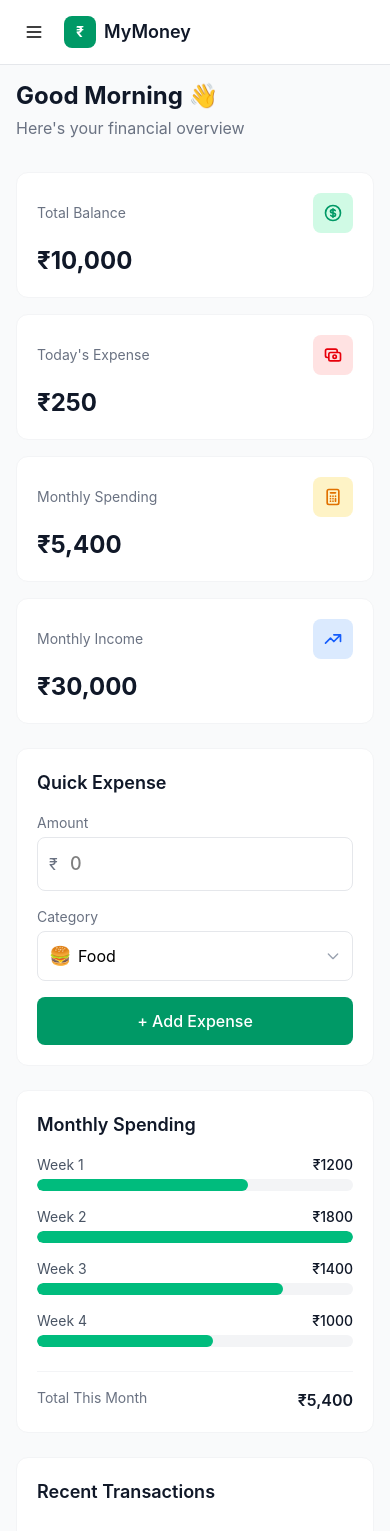
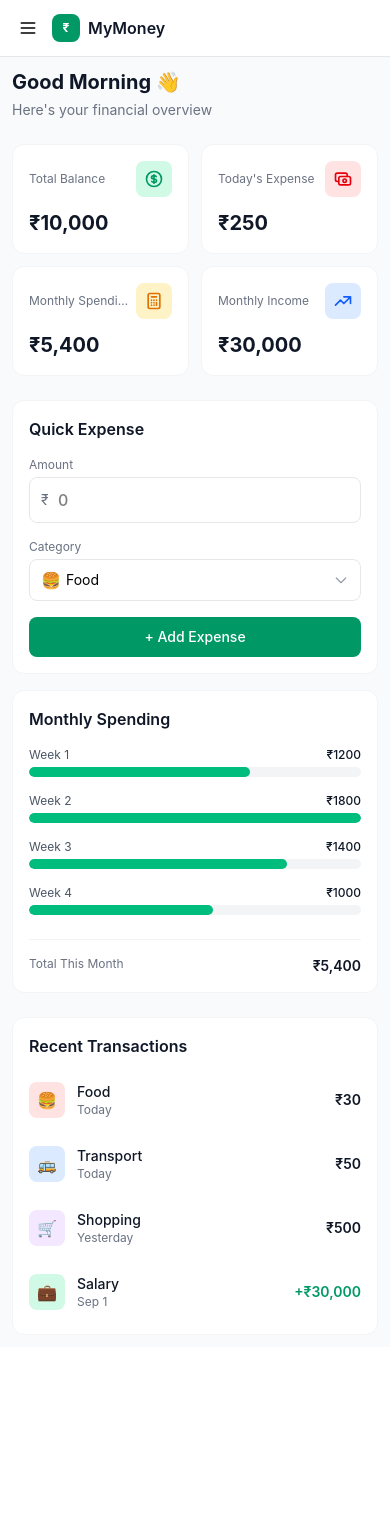
Before and after one commit to pritamroman07-droid/MyMoney, a React (Vite) app in the folder frontend/: page / in a window 390 px wide. Shown: the top 1531 px of the page. After the commit the page ends 1347 px from the top, so only its background shows below. Built offline with nearby package versions, Linux system fonts and the light colour scheme.

Commit message:
make fully responsiveness

```diff
--- a/frontend/src/App.jsx
+++ b/frontend/src/App.jsx
@@ -10,7 +10,7 @@ function App() {
     <div className="min-h-screen bg-gray-50">
       <Navbar onMenuToggle={() => setSidebarOpen(!sidebarOpen)} />
       <Sidebar isOpen={sidebarOpen} onClose={() => setSidebarOpen(false)} />
-      <div className="pt-16 lg:pl-64">
+      <div className="pt-14 sm:pt-16 lg:pl-64">
         <Dashboard />
       </div>
     </div>
--- a/frontend/src/components/Navbar.jsx
+++ b/frontend/src/components/Navbar.jsx
@@ -1,26 +1,26 @@
 export default function Navbar({ onMenuToggle }) {
   return (
     <nav className="fixed top-0 left-0 right-0 bg-white border-b border-gray-200 z-50">
-      <div className="flex items-center justify-between px-4 md:px-6 h-16">
-        <div className="flex items-center gap-3">
+      <div className="flex items-center justify-between px-3 sm:px-4 md:px-6 h-14 sm:h-16">
+        <div className="flex items-center gap-2 sm:gap-3 min-w-0">
           <button
             onClick={onMenuToggle}
-            className="lg:hidden p-2 rounded-lg hover:bg-gray-100 transition-colors"
+            className="lg:hidden p-1.5 sm:p-2 rounded-lg hover:bg-gray-100 transition-colors shrink-0"
             aria-label="Toggle menu"
           >
             <svg className="w-5 h-5" fill="none" stroke="currentColor" viewBox="0 0 24 24">
               <path strokeLinecap="round" strokeLinejoin="round" strokeWidth={2} d="M4 6h16M4 12h16M4 18h16" />
             </svg>
           </button>
-          <div className="flex items-center gap-2">
-            <div className="w-8 h-8 bg-emerald-600 rounded-lg flex items-center justify-center">
-              <span className="text-white font-bold text-sm">₹</span>
+          <div className="flex items-center gap-2 min-w-0">
+            <div className="w-7 h-7 sm:w-8 sm:h-8 bg-emerald-600 rounded-lg flex items-center justify-center shrink-0">
+              <span className="text-white font-bold text-xs sm:text-sm">₹</span>
             </div>
-            <span className="text-lg font-semibold text-gray-900">MyMoney</span>
+            <span className="text-base sm:text-lg font-semibold text-gray-900 truncate">MyMoney</span>
           </div>
         </div>
 
-        <div className="flex items-center gap-3">
+        <div className="flex items-center gap-3 shrink-0">
           <div className="hidden sm:flex items-center gap-2">
             <div className="w-8 h-8 bg-gray-200 rounded-full flex items-center justify-center">
               <svg className="w-4 h-4 text-gray-600" fill="none" stroke="currentColor" viewBox="0 0 24 24">
--- a/frontend/src/components/QuickExpense.jsx
+++ b/frontend/src/components/QuickExpense.jsx
@@ -17,34 +17,34 @@ export default function QuickExpense() {
   const [category, setCategory] = useState('Food')
 
   return (
-    <div className="bg-white rounded-xl p-5 border border-gray-100">
-      <h2 className="text-lg font-semibold text-gray-900 mb-4">Quick Expense</h2>
+    <div className="bg-white rounded-xl p-4 sm:p-5 border border-gray-100">
+      <h2 className="text-base sm:text-lg font-semibold text-gray-900 mb-4">Quick Expense</h2>
 
       <div className="space-y-4">
         <div>
-          <label className="block text-sm text-gray-500 mb-1">Amount</label>
+          <label className="block text-xs sm:text-sm text-gray-500 mb-1">Amount</label>
           <div className="relative">
-            <span className="absolute left-3 top-1/2 -translate-y-1/2 text-gray-500">₹</span>
+            <span className="absolute left-3 top-1/2 -translate-y-1/2 text-gray-500 text-sm sm:text-base">₹</span>
             <input
               type="number"
               value={amount}
               onChange={(e) => setAmount(e.target.value)}
               placeholder="0"
-              className="w-full pl-8 pr-4 py-3 border border-gray-200 rounded-lg text-lg font-medium focus:outline-none focus:ring-2 focus:ring-emerald-500 focus:border-transparent"
+              className="w-full pl-7 sm:pl-8 pr-3 sm:pr-4 py-2.5 sm:py-3 border border-gray-200 rounded-lg text-base sm:text-lg font-medium focus:outline-none focus:ring-2 focus:ring-emerald-500 focus:border-transparent"
             />
           </div>
         </div>
 
         <div>
-          <label className="block text-sm text-gray-500 mb-1">Category</label>
+          <label className="block text-xs sm:text-sm text-gray-500 mb-1">Category</label>
           <div className="relative">
-            <span className="absolute left-3 top-1/2 -translate-y-1/2 text-lg">
+            <span className="absolute left-3 top-1/2 -translate-y-1/2 text-base sm:text-lg">
               {categoryEmojis[category]}
             </span>
             <select
               value={category}
               onChange={(e) => setCategory(e.target.value)}
-              className="w-full pl-10 pr-4 py-3 border border-gray-200 rounded-lg appearance-none bg-white focus:outline-none focus:ring-2 focus:ring-emerald-500 focus:border-transparent"
+              className="w-full pl-9 sm:pl-10 pr-4 py-2.5 sm:py-3 border border-gray-200 rounded-lg appearance-none bg-white focus:outline-none focus:ring-2 focus:ring-emerald-500 focus:border-transparent text-sm sm:text-base"
             >
               {categories.map((cat) => (
                 <option key={cat} value={cat}>
@@ -58,7 +58,7 @@ export default function QuickExpense() {
           </div>
         </div>
 
-        <button className="w-full bg-emerald-600 text-white py-3 rounded-lg font-medium hover:bg-emerald-700 transition-colors">
+        <button className="w-full bg-emerald-600 text-white py-2.5 sm:py-3 rounded-lg font-medium hover:bg-emerald-700 transition-colors text-sm sm:text-base">
           + Add Expense
         </button>
       </div>
--- a/frontend/src/components/RecentTransactions.jsx
+++ b/frontend/src/components/RecentTransactions.jsx
@@ -35,23 +35,23 @@ const transactions = [
 
 export default function RecentTransactions() {
   return (
-    <div className="bg-white rounded-xl p-5 border border-gray-100">
-      <h2 className="text-lg font-semibold text-gray-900 mb-4">Recent Transactions</h2>
+    <div className="bg-white rounded-xl p-4 sm:p-5 border border-gray-100">
+      <h2 className="text-base sm:text-lg font-semibold text-gray-900 mb-4">Recent Transactions</h2>
 
       <div className="space-y-3">
         {transactions.map((tx) => (
-          <div key={tx.id} className="flex items-center justify-between py-2">
-            <div className="flex items-center gap-3">
-              <div className={`w-10 h-10 rounded-lg flex items-center justify-center ${tx.color}`}>
-                <span className="text-lg">{tx.emoji}</span>
+          <div key={tx.id} className="flex items-center justify-between py-2 gap-2 min-w-0">
+            <div className="flex items-center gap-3 min-w-0">
+              <div className={`w-9 h-9 sm:w-10 sm:h-10 rounded-lg flex items-center justify-center shrink-0 ${tx.color}`}>
+                <span className="text-base sm:text-lg">{tx.emoji}</span>
               </div>
-              <div>
-                <p className="font-medium text-gray-900">{tx.category}</p>
-                <p className="text-sm text-gray-500">{tx.date}</p>
+              <div className="min-w-0">
+                <p className="font-medium text-gray-900 truncate text-sm sm:text-base">{tx.category}</p>
+                <p className="text-xs sm:text-sm text-gray-500">{tx.date}</p>
               </div>
             </div>
             <span
-              className={`font-semibold ${
+              className={`font-semibold shrink-0 text-sm sm:text-base ${
                 tx.amount > 0 ? 'text-emerald-600' : 'text-gray-900'
               }`}
             >
--- a/frontend/src/components/Sidebar.jsx
+++ b/frontend/src/components/Sidebar.jsx
@@ -53,7 +53,7 @@ export default function Sidebar({ isOpen, onClose }) {
       )}
 
       <aside
-        className={`fixed top-16 left-0 bottom-0 w-64 bg-white border-r border-gray-200 z-40 transform transition-transform duration-200 ease-in-out ${
+        className={`fixed top-14 sm:top-16 left-0 bottom-0 w-64 bg-white border-r border-gray-200 z-40 transform transition-transform duration-200 ease-in-out ${
           isOpen ? 'translate-x-0' : '-translate-x-full'
         } lg:translate-x-0`}
       >
--- a/frontend/src/components/SpendingChart.jsx
+++ b/frontend/src/components/SpendingChart.jsx
@@ -9,17 +9,17 @@ const maxAmount = Math.max(...weeklyData.map((d) => d.amount))
 
 export default function SpendingChart() {
   return (
-    <div className="bg-white rounded-xl p-5 border border-gray-100">
-      <h2 className="text-lg font-semibold text-gray-900 mb-4">Monthly Spending</h2>
+    <div className="bg-white rounded-xl p-4 sm:p-5 border border-gray-100">
+      <h2 className="text-base sm:text-lg font-semibold text-gray-900 mb-4">Monthly Spending</h2>
 
       <div className="space-y-4">
         {weeklyData.map((data) => (
           <div key={data.week}>
-            <div className="flex justify-between text-sm mb-1">
+            <div className="flex justify-between text-xs sm:text-sm mb-1">
               <span className="text-gray-600">{data.week}</span>
               <span className="font-medium text-gray-900">₹{data.amount}</span>
             </div>
-            <div className="h-3 bg-gray-100 rounded-full overflow-hidden">
+            <div className="h-2.5 sm:h-3 bg-gray-100 rounded-full overflow-hidden">
               <div
                 className="h-full bg-emerald-500 rounded-full transition-all duration-500"
                 style={{ width: `${(data.amount / maxAmount) * 100}%` }}
@@ -31,8 +31,8 @@ export default function SpendingChart() {
 
       <div className="mt-6 pt-4 border-t border-gray-100">
         <div className="flex justify-between">
-          <span className="text-sm text-gray-500">Total This Month</span>
-          <span className="font-semibold text-gray-900">
+          <span className="text-xs sm:text-sm text-gray-500">Total This Month</span>
+          <span className="font-semibold text-gray-900 text-sm sm:text-base">
             ₹{weeklyData.reduce((sum, d) => sum + d.amount, 0).toLocaleString()}
           </span>
         </div>
--- a/frontend/src/components/SummaryCard.jsx
+++ b/frontend/src/components/SummaryCard.jsx
@@ -1,13 +1,13 @@
 export default function SummaryCard({ title, amount, icon, color }) {
   return (
-    <div className="bg-white rounded-xl p-5 border border-gray-100 hover:shadow-md transition-shadow">
+    <div className="bg-white rounded-xl p-4 sm:p-5 border border-gray-100 hover:shadow-md transition-shadow min-w-0">
       <div className="flex items-center justify-between mb-3">
-        <span className="text-sm text-gray-500">{title}</span>
-        <div className={`w-10 h-10 rounded-lg flex items-center justify-center ${color}`}>
+        <span className="text-xs sm:text-sm text-gray-500 truncate pr-2">{title}</span>
+        <div className={`w-9 h-9 sm:w-10 sm:h-10 rounded-lg flex items-center justify-center shrink-0 ${color}`}>
           {icon}
         </div>
       </div>
-      <p className="text-2xl font-bold text-gray-900">{amount}</p>
+      <p className="text-xl sm:text-2xl font-bold text-gray-900 truncate">{amount}</p>
     </div>
   )
 }
--- a/frontend/src/index.css
+++ b/frontend/src/index.css
@@ -5,4 +5,9 @@ body {
   font-family: 'Inter', system-ui, -apple-system, sans-serif;
   -webkit-font-smoothing: antialiased;
   -moz-osx-font-smoothing: grayscale;
+  overflow-x: hidden;
 }
+
+#root {
+  overflow-x: hidden;
+}
--- a/frontend/src/pages/Dashboard.jsx
+++ b/frontend/src/pages/Dashboard.jsx
@@ -48,21 +48,21 @@ const cards = [
 
 export default function Dashboard() {
   return (
-    <div className="p-4 md:p-6 lg:p-8">
-      <div className="mb-8">
-        <h1 className="text-2xl md:text-3xl font-bold text-gray-900">
+    <div className="p-3 sm:p-4 md:p-6 lg:p-8">
+      <div className="mb-6 sm:mb-8">
+        <h1 className="text-xl sm:text-2xl md:text-3xl font-bold text-gray-900">
           Good Morning 👋
         </h1>
-        <p className="text-gray-500 mt-1">Here's your financial overview</p>
+        <p className="text-sm sm:text-base text-gray-500 mt-1">Here's your financial overview</p>
       </div>
 
-      <div className="grid grid-cols-1 sm:grid-cols-2 lg:grid-cols-4 gap-4 mb-6">
+      <div className="grid grid-cols-2 sm:grid-cols-2 lg:grid-cols-4 gap-3 sm:gap-4 mb-6">
         {cards.map((card) => (
           <SummaryCard key={card.title} {...card} />
         ))}
       </div>
 
-      <div className="grid grid-cols-1 lg:grid-cols-3 gap-6 mb-6">
+      <div className="grid grid-cols-1 lg:grid-cols-3 gap-4 sm:gap-6 mb-6">
         <div className="lg:col-span-1">
           <QuickExpense />
         </div>
```
